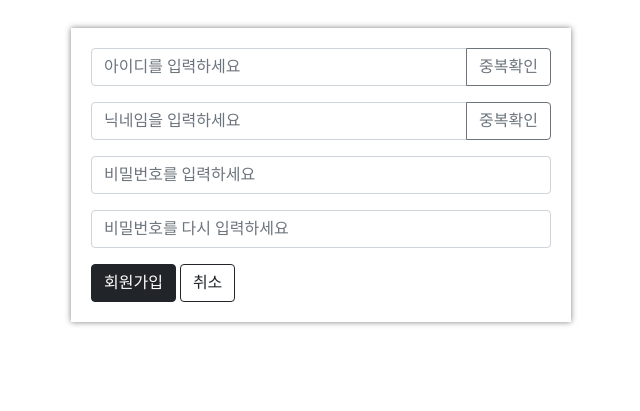
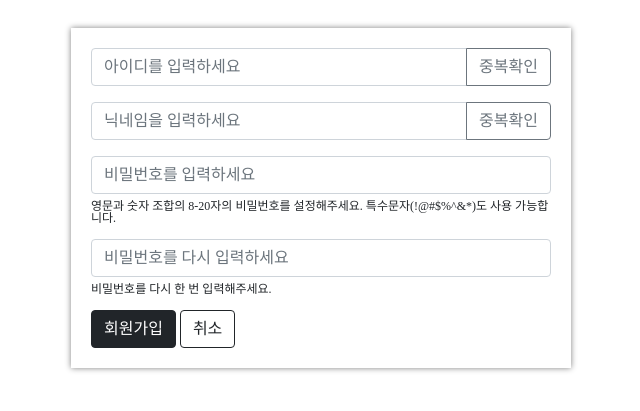
Before and after one commit to SkyWind4225/hanghae-zoozoo, a Flask app: page /signUp in a window 1280 px wide. Shown: the part 152-563 px from the top of the page, without its empty margins (319-959 px from the left). Run offline with Flask 2, Linux system fonts and the light colour scheme; some libraries are stand-ins or nearby versions.

Commit message:
2022.07.12-2
1.비밀번호 alert창 안뜨게 하고 text로 변경
2.help클래스 css 변경

```diff
--- a/static/css/signUp.css
+++ b/static/css/signUp.css
@@ -3,5 +3,14 @@
     max-width: 500px;
     margin: 100px auto 0 auto;
     padding: 20px;
-    box-shadow: 0px 0px 6px 0px gray;
+    box-shadow: 0 0 6px 0 gray;
 }
+
+.is-hidden {
+    display: none!important;
+}
+
+.help {
+    margin-top: -10px;
+    margin-bottom: 15px;
+}
--- a/static/js/signUp.js
+++ b/static/js/signUp.js
@@ -1,23 +1,17 @@
-// //배너에 버튼 숨기기
-// window.addEventListener('load', function () {
-//     let sign_page = '/signUp';
-//     let now_href = location.pathname;
-//     let hide_header_btn = document.querySelector('.header-btn');
-//     let logo_center = document.querySelector('.logo a');
-//     if (now_href === sign_page) {
-//         hide_header_btn.style.display = 'none';
-//         logo_center.style.justifyContent = 'center';
-//     }
-// });
-
 //회원가입 페이지로 이동
 function signUp() {
     window.location.href = '/signUp';
 }
 
-//아이디 및 닉네임 형식 확인
+//아이디 형식 확인
+function is_id(asValue) {
+    var regExp = /^(?=.*[a-zA-Z])[-a-zA-Z0-9_.]{2,10}$/;
+    return regExp.test(asValue);
+}
+
+//닉네임 형식 확인
 function is_nickname(asValue) {
-    var regExp = /^(?=.*[a-zA-Z])[-a-zA-Z0-9_.]{2,10}$/;
+    var regExp = /^(?=.*[a-zA-Z가-힣])[a-zA-Z가-힣]{2,10}$/;
     return regExp.test(asValue);
 }
 
@@ -36,7 +30,7 @@
         $("#input-id").focus()
         return;
     }
-    if (!is_nickname(userid)) {
+    if (!is_id(userid)) {
         alert("아이디는 2-10자의 영문과 숫자와 일부 특수문자(._-)만 입력 가능합니다.")
         $("#input-id").focus()
         return;
@@ -70,7 +64,7 @@
         return;
     }
     if (!is_nickname(username)) {
-        alert("닉네임은 2-10자의 영문과 숫자와 일부 특수문자(._-)만 입력 가능합니다.")
+        alert("닉네임은 2-10자의 영문과 한글만 입력 가능합니다.")
         $("#input-name").focus()
         return;
     }
@@ -101,35 +95,27 @@
     let password2 = $("#password2").val()
     console.log(userid, username, password, password2)
 
-    // if ($("#help-id").hasClass("is-danger")) {
-    //     alert("아이디를 다시 확인해주세요.")
-    //     return;
-    // } else if (!$("#help-id").hasClass("is-success")) {
-    //     alert("아이디 중복확인을 해주세요.")
-    //     return;
-    // }
-
     if (password == "") {
-        alert("비밀번호를 입력해주세요.")
+        $("#help-password").text("비밀번호를 입력해주세요.").removeClass("is-safe").addClass("is-danger")
         $("#password1").focus()
         return;
     } else if (!is_password(password)) {
-        alert("비밀번호의 형식을 확인해주세요. 영문과 숫자 필수 포함, 특수문자(!@#$%^&*) 사용가능 8-20자")
+        $("#help-password").text("비밀번호의 형식을 확인해주세요. 영문과 숫자 필수 포함, 특수문자(!@#$%^&*) 사용가능 8-20자").removeClass("is-safe").addClass("is-danger")
         $("#password1").focus()
         return
     } else {
-        alert("사용할 수 있는 비밀번호입니다.")
+        $("#help-password").text("사용할 수 있는 비밀번호입니다.").removeClass("is-danger").addClass("is-success")
     }
     if (password2 == "") {
-        alert("비밀번호를 입력해주세요.")
+        $("#help-password2").text("비밀번호를 입력해주세요.").removeClass("is-safe").addClass("is-danger")
         $("#password2").focus()
         return;
     } else if (password2 != password) {
-        alert("비밀번호가 일치하지 않습니다.")
+        $("#help-password2").text("비밀번호가 일치하지 않습니다.").removeClass("is-safe").addClass("is-danger")
         $("#password2").focus()
         return;
     } else {
-        alert("비밀번호가 일치합니다.")
+        $("#help-password2").text("비밀번호가 일치합니다.").removeClass("is-danger").addClass("is-success")
     }
     $.ajax({
         type: "POST",
--- a/templates/header.html
+++ b/templates/header.html
@@ -6,7 +6,7 @@
             </a>
         </h1>
         <div class="header-btn d-grid gap-2 d-md-block">
-            <button onclick="signUp()" class="btn btn-dark " type="button">회원가입</button>
+            <button onclick="signUp()" class="btn btn-dark" type="button">회원가입</button>
             <button onclick="login()" class="btn btn-dark" type="button">로그인</button>
         </div>
     </div>
--- a/templates/signUp.html
+++ b/templates/signUp.html
@@ -14,11 +14,13 @@
         </div>
         <input type="password" class="form-control" id="password1" placeholder="비밀번호를 입력하세요">
         <label for="password1"></label>
+        <p id="help-password" class="help">영문과 숫자 조합의 8-20자의 비밀번호를 설정해주세요. 특수문자(!@#$%^&*)도 사용 가능합니다.</p>
         <input type="password" class="form-control" id="password2" placeholder="비밀번호를 다시 입력하세요">
         <label for="password2"></label>
+        <p id="help-password2" class="help">비밀번호를 다시 한 번 입력해주세요.</p>
         <div class="d-grid gap-2 d-md-block">
             <button onclick="sign_up()" class="btn btn-dark" type="button">회원가입</button>
-            <button class="btn btn-outline-dark" type="button">취소</button>
+            <button onclick="window.location.replace('/')" class="btn btn-outline-dark" type="button">취소</button>
         </div>
     </div>
 
```
